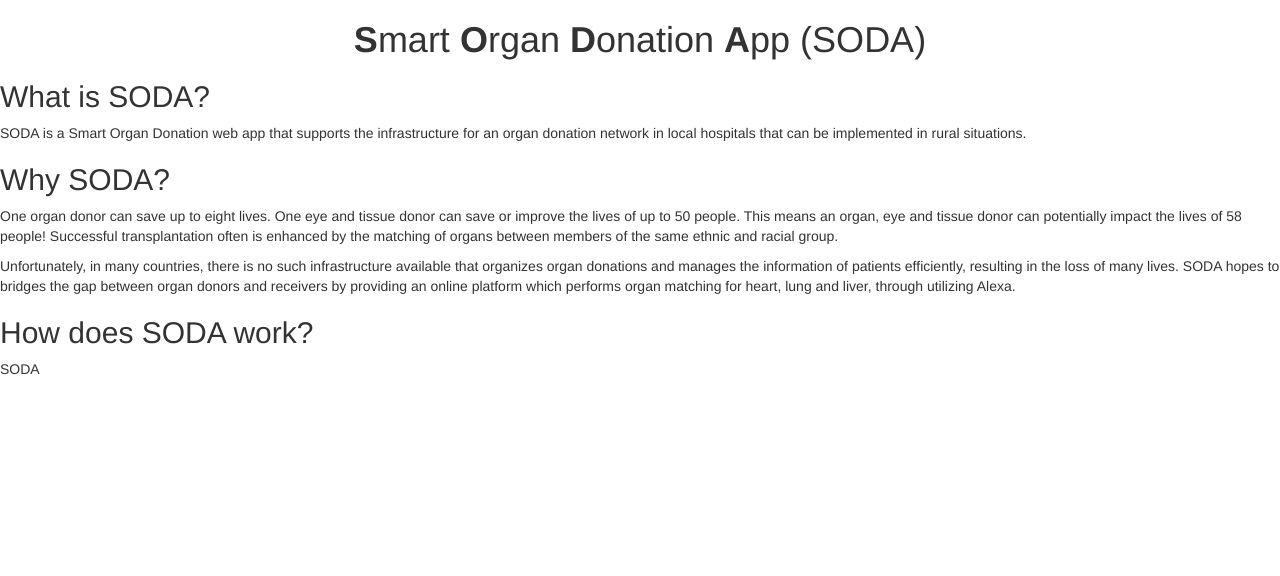
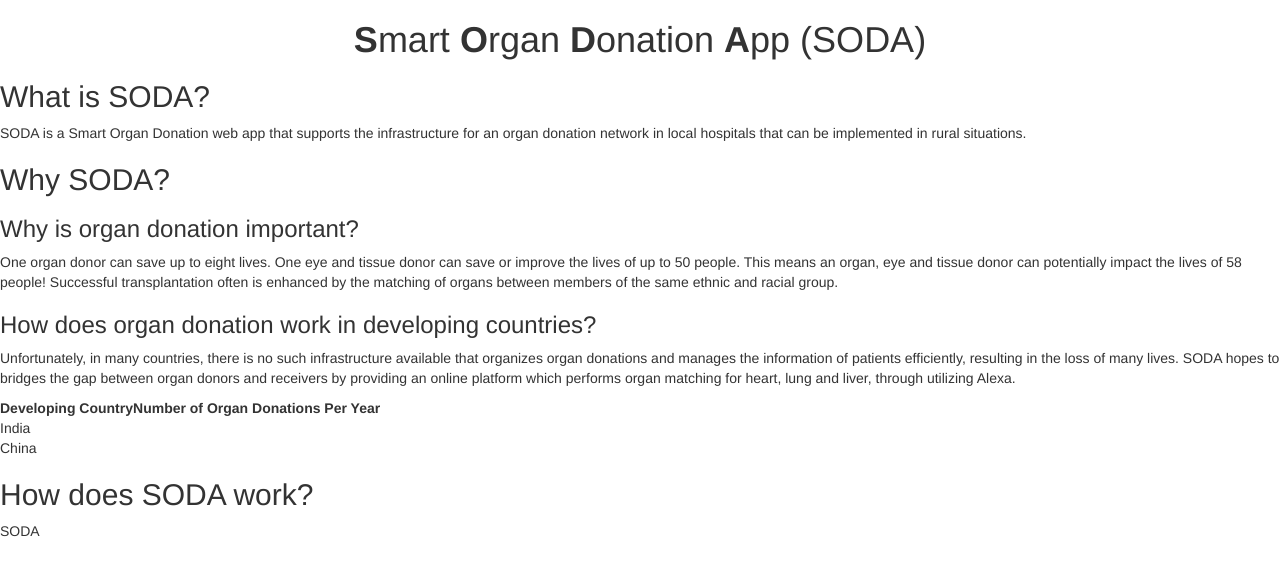
Before and after one commit to magittan/soda, a Flask app: page /about in a window 1280 px wide. Shown: the part 52-628 px from the top of the page. Run offline with Flask 2, Linux system fonts and the light colour scheme; some libraries are stand-ins or nearby versions.

Commit message:
about.html

```diff
--- a/templates/about.html
+++ b/templates/about.html
@@ -14,9 +14,28 @@
 
 <div>
 <h2> Why SODA? </h2>
+<h3> Why is organ donation important? </h3>
 <p> One organ donor can save up to eight lives. One eye and tissue donor can save or improve the lives of up to 50 people. This means an organ, eye and tissue donor can potentially impact the lives of 58 people! Successful transplantation often is enhanced by the matching of organs between members of the same ethnic and racial group. </p>
 
+<h3> How does organ donation work in developing countries? </h3>
   <p> Unfortunately, in many countries, there is no such infrastructure available that organizes organ donations and manages the information of patients efficiently, resulting in the loss of many lives. SODA hopes to bridges the gap between organ donors and receivers by providing an online platform which performs organ matching for heart, lung and liver, through utilizing Alexa.</p>
+
+<table>
+  <thead>
+  	<tr>
+  	  <th> Developing Country </th>
+  	  <th> Number of Organ Donations Per Year </th>
+    </tr>
+  </thead>
+  <tbody>
+  	<tr>
+  		<td>India</td>
+  	</tr>
+  	<tr>
+  		<td>China</td>
+  	</tr>
+  </tbody>
+</table>
 </div>
 
 <div>
```
